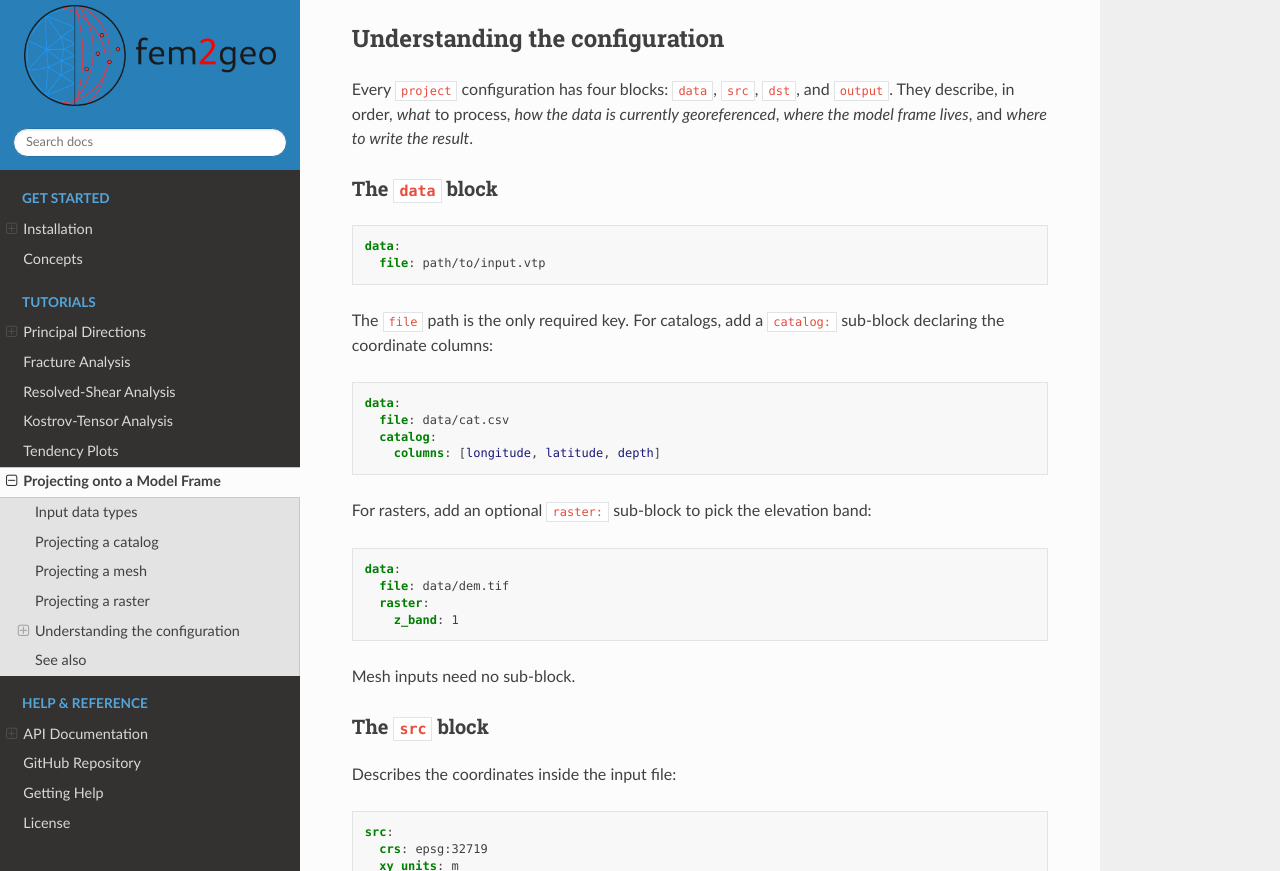
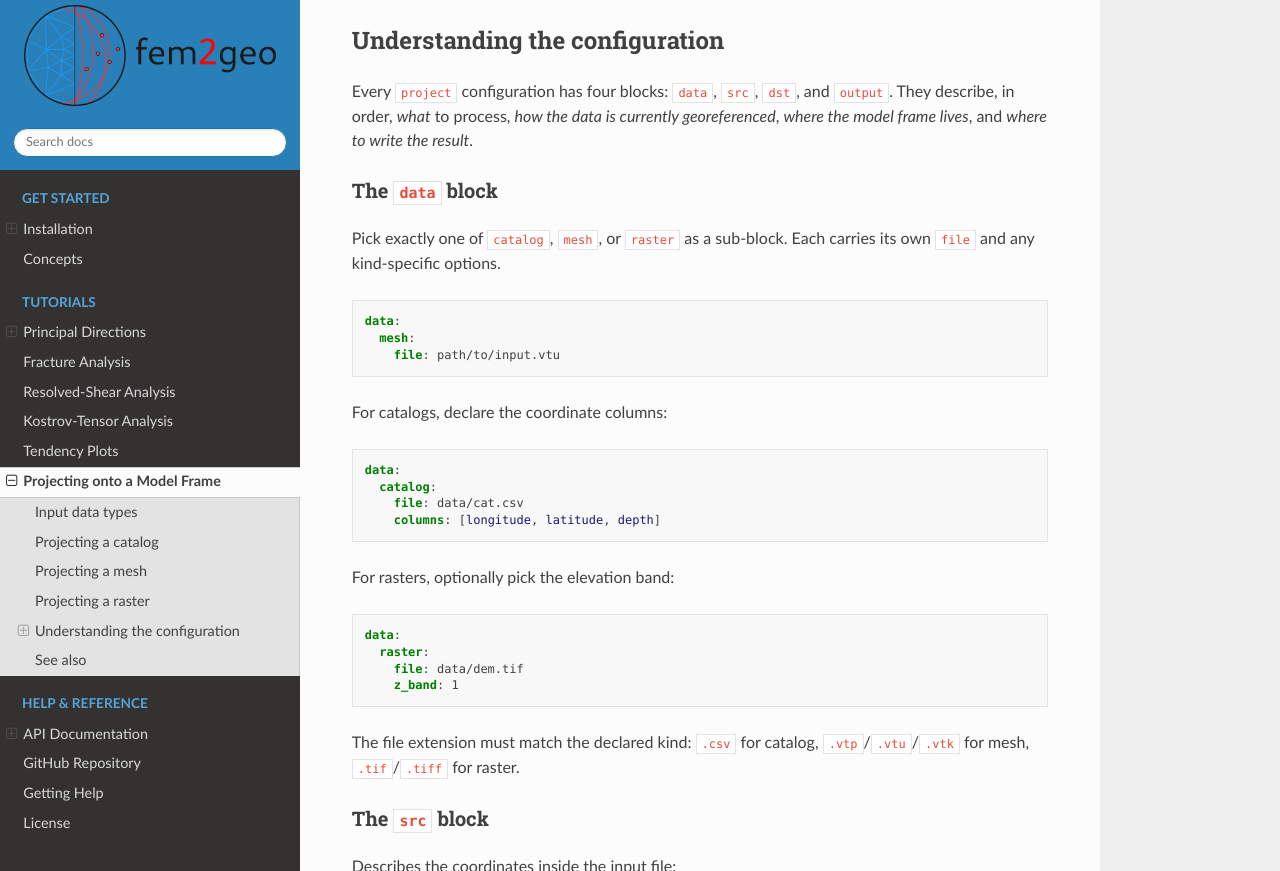
Before and after one commit to pabloitu/fem2geo, a Sphinx documentation site: the page built from docs/source/tutorials/projections.rst, in a window 1280 px wide and 900 px high, scrolled down 3663 px, cut to the strip 29-900 px from the top of the window. Built offline with Sphinx 7.4.7 and the Read the Docs theme 3.1.0, drawn with Linux system fonts in a browser that asks for light colours; pages that are not in the unit, such as notebooks, are missing from menus; some of the changed text lies outside the part shown.

Commit message:
refac: simplify project.py,wrap project tutorial data blocks in kind sub-blocks docs: update projections tutorial for sub-block data shape

```diff
--- a/docs/source/tutorials/projections.rst
+++ b/docs/source/tutorials/projections.rst
@@ -16,14 +16,13 @@ frame (or a model with a different real-world CRS). Every input is translated fr
 Input data types
 ----------------
 
-The input type is auto-detected from the file extension:
+The input kind is declared as a sub-block under ``data:``:
 
-- ``.csv`` is treated as a point catalog
-- ``.vtp`` / ``.vtu`` / ``.vtk`` as a surface or volumetric mesh
-- ``.tif`` / ``.tiff`` as a GeoTIFF raster
+- ``catalog`` for ``.csv`` point sets
+- ``mesh`` for ``.vtp`` / ``.vtu`` / ``.vtk`` surface or volumetric meshes
+- ``raster`` for ``.tif`` / ``.tiff`` GeoTIFF rasters
 
-This tutorial walks through three configurations from
-``tutorials/7_data_to_fem_space/``, one for each input type.
+This tutorial walks through three configurations from ``tutorials/7_data_to_fem_space/``, one for each input type.
 
 Projecting a catalog
 --------------------
@@ -68,8 +67,7 @@ Projecting a mesh
 -----------------
 
 Surface meshes (e.g., slab interfaces) are read directly
-from VTK formats. No format sub-block is needed — the file extension is
-enough:
+from VTK formats. The ``mesh:`` sub-block carries the file path:
 
 .. literalinclude:: ../../../tutorials/7_data_to_fem_space/project_slab.yaml
    :language: yaml
@@ -143,32 +141,35 @@ write the result*.
 The ``data`` block
 ^^^^^^^^^^^^^^^^^^
 
-.. code-block:: yaml
-
-   data:
-     file: path/to/input.vtp
-
-The ``file`` path is the only required key. For catalogs, add a
-``catalog:`` sub-block declaring the coordinate columns:
+Pick exactly one of ``catalog``, ``mesh``, or ``raster`` as a sub-block.
+Each carries its own ``file`` and any kind-specific options.
 
 .. code-block:: yaml
 
    data:
-     file: data/cat.csv
-     catalog:
-       columns: [longitude, latitude, depth]
+     mesh:
+       file: path/to/input.vtu
 
-For rasters, add an optional ``raster:`` sub-block to pick the elevation
-band:
+For catalogs, declare the coordinate columns:
 
 .. code-block:: yaml
 
    data:
-     file: data/dem.tif
+     catalog:
+       file: data/cat.csv
+       columns: [longitude, latitude, depth]
+
+For rasters, optionally pick the elevation band:
+
+.. code-block:: yaml
+
+   data:
      raster:
+       file: data/dem.tif
        z_band: 1
 
-Mesh inputs need no sub-block.
+The file extension must match the declared kind: ``.csv`` for catalog,
+``.vtp``/``.vtu``/``.vtk`` for mesh, ``.tif``/``.tiff`` for raster.
 
 The ``src`` block
 ^^^^^^^^^^^^^^^^^
```
Also changed, not shown: 4 other files.
